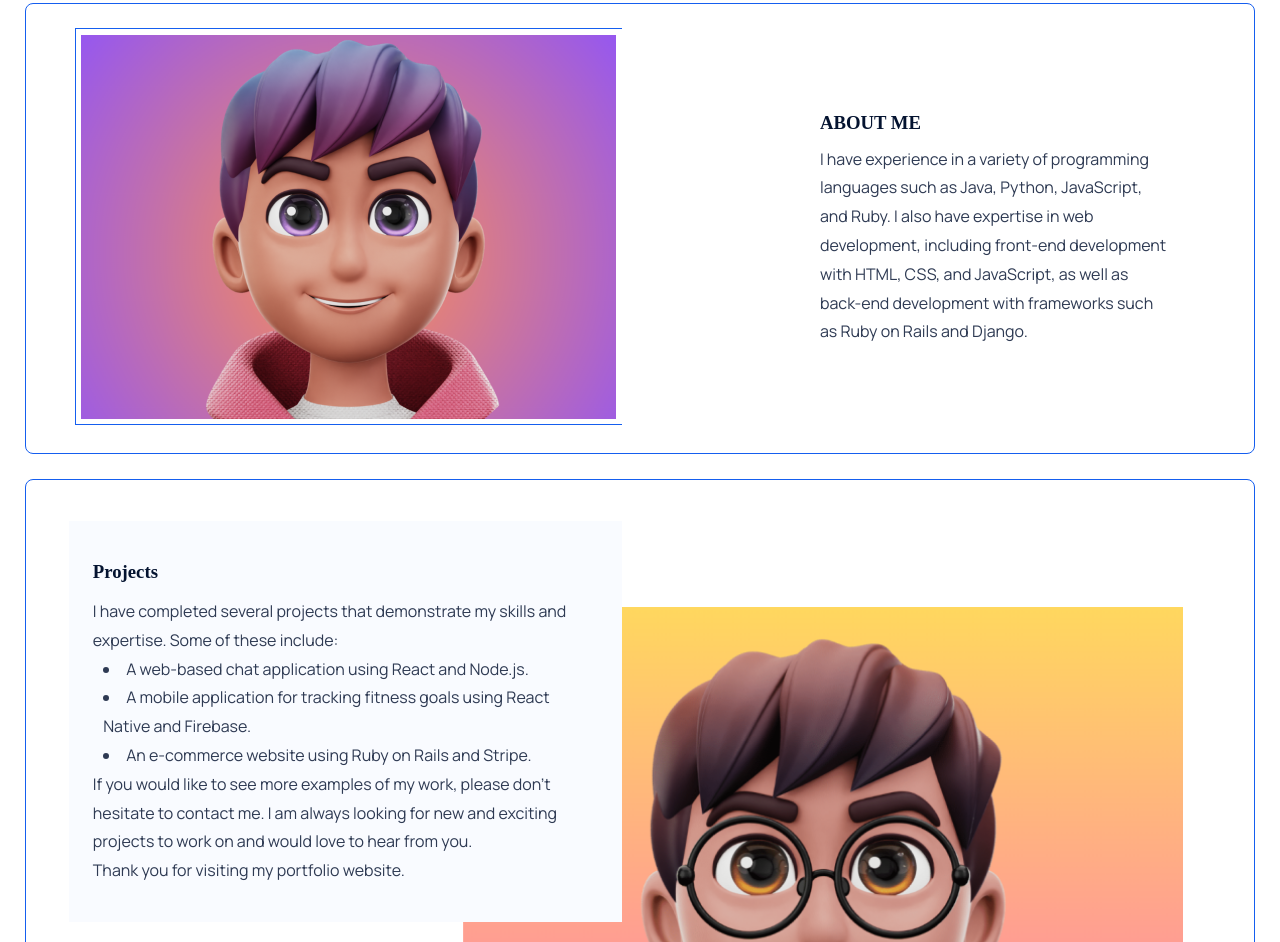
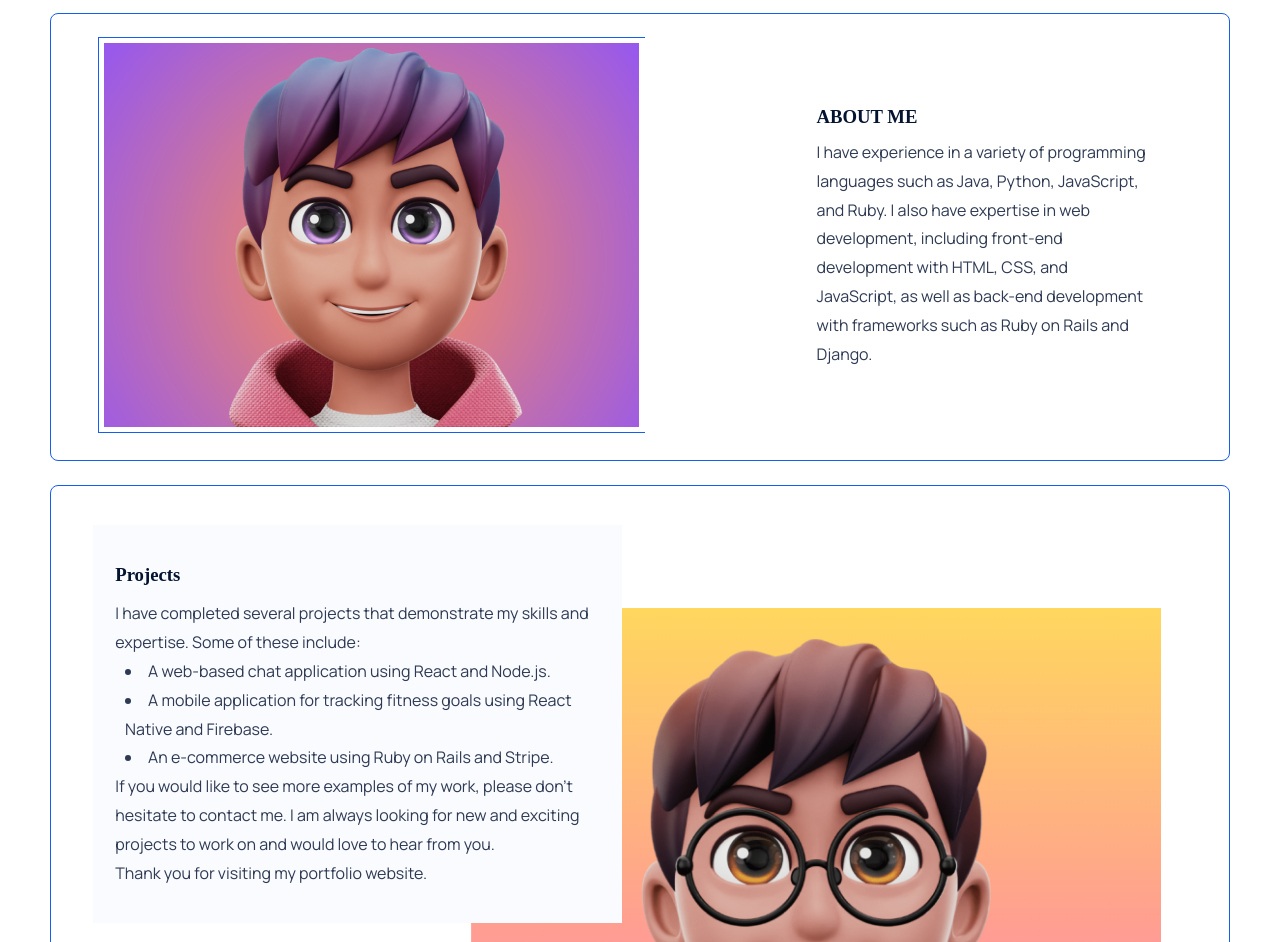
Before and after one commit to MeksGeek/TJP-Flex, a plain HTML site: page index.html in a window 1280 px wide. Shown: the part 616-1558 px from the top of the page. Drawn offline with Linux system fonts and the light colour scheme; a web font is replaced by a local one.

Commit message:
changes made

```diff
--- a/styles.css
+++ b/styles.css
@@ -1,8 +1,8 @@
 @import url('https://fonts.googleapis.com/css2?family=Halant:wght@600&family=Manrope:wght@400;500;700&display=swap');
 
 * {
-    padding: 0% 1%;
-    margin: 0%;
+    padding: 0 1%;
+    margin: 0;
     box-sizing: border-box;
 }
 main {
@@ -14,20 +14,24 @@ body {
     max-width: 1440px;
     width: 100%;
     margin: 0 auto;
+    padding: 1% 3%;
 }
 
 .logo img {
     width: 80%;
     margin-left: 0%;
 }
-
+header, section, footer {
+    border: 0.1vw solid #155EEF;
+    border-radius: 0.5em;
+}
 header {
     font-family: 'Halant', serif;
     display: flex;
     justify-content: space-between;
     align-items: center;
-    border: 0.1vw solid #155EEF;
-    border-radius: 0.5em;
+    /* border: 0.1vw solid #155EEF;
+    border-radius: 0.5em; */
     margin-top: 0.5%;
 }
 
@@ -57,8 +61,8 @@ a {
     display: flex;
     justify-content: space-between;
     align-items: center;
-    border: 0.1vw solid #155eef;
-    border-radius: 0.5em;
+    /* border: 0.1vw solid #155eef;
+    border-radius: 0.5em; */
     margin-top: 2%;
 }
 
@@ -109,8 +113,8 @@ h1 {
     display: flex;
     justify-content: space-between;
     align-items: center;
-    border: 0.1vw solid #155eef;
-    border-radius: 0.5em;
+    /* border: 0.1vw solid #155eef;
+    border-radius: 0.5em; */
     margin-top: 2%;
 }
 .aboutpic {
@@ -152,8 +156,8 @@ h1 {
     position: relative;
     justify-content: space-between;
     align-items: center;
-    border: 0.1vw solid #155eef;
-    border-radius: 0.5em;
+    /* border: 0.1vw solid #155eef;
+    border-radius: 0.5em; */
     margin-top: 2%;
 
 }
```
